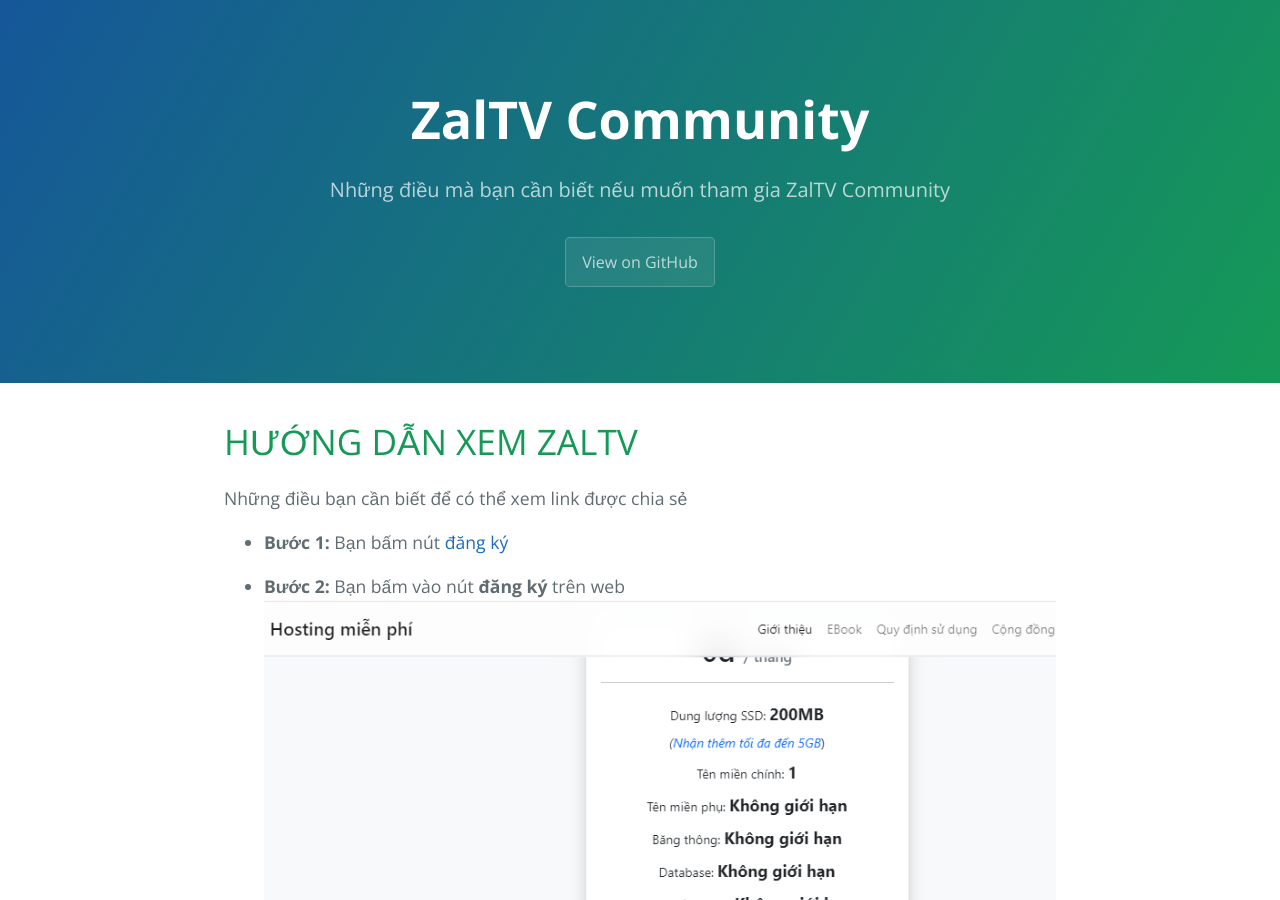
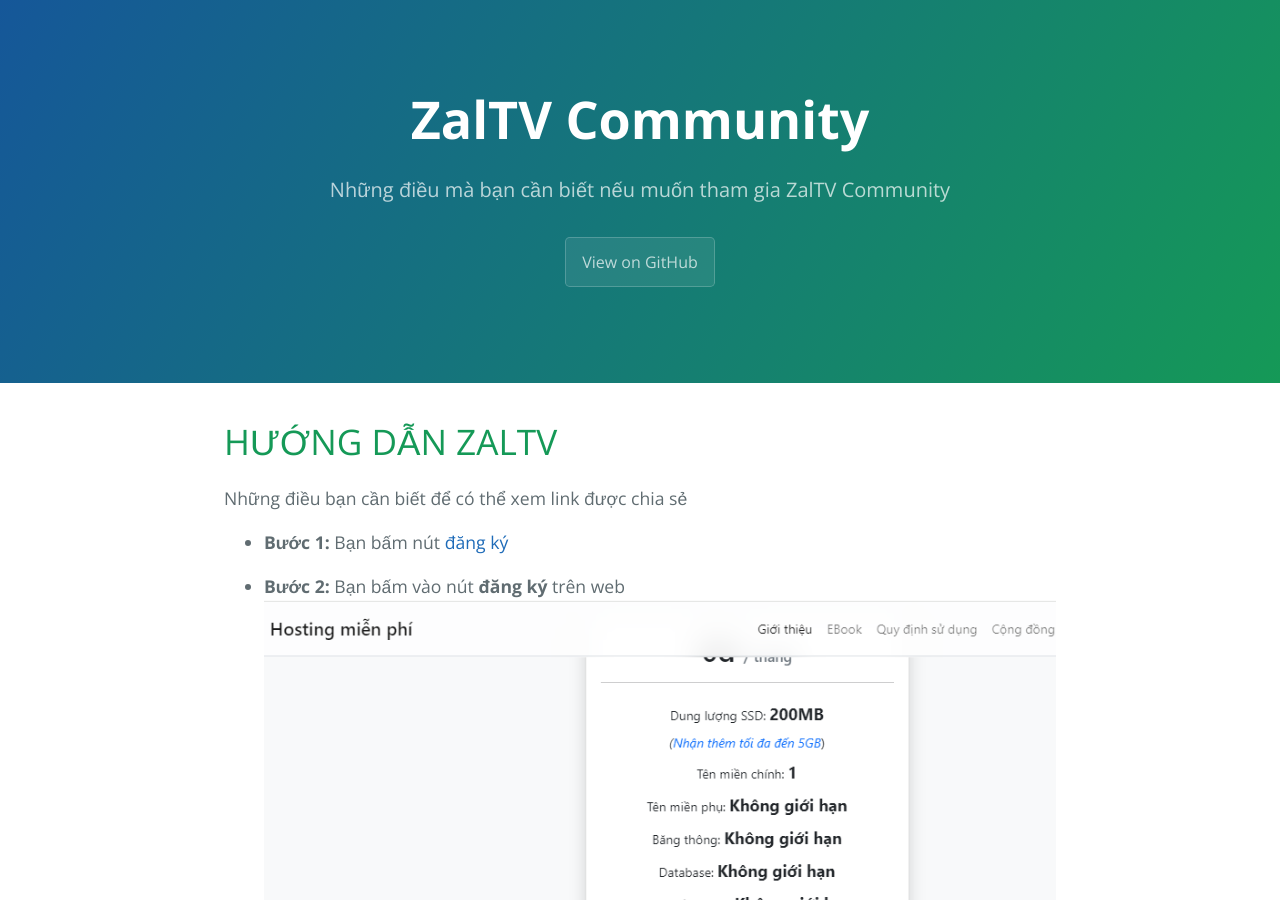
Before and after one commit to huuvinhtv/zaltv, a Jekyll site: the page built from huongdan.md, in a window 1280 px wide and 900 px high. Built offline with Jekyll 4.4.1, drawn with Linux system fonts in a browser that asks for light colours; our own code applies the rules of GitHub Pages for plain Markdown files.

Commit message:
Update huongdan.md

```diff
--- a/huongdan.md
+++ b/huongdan.md
@@ -1,4 +1,4 @@
-# HƯỚNG DẪN XEM ZALTV
+# HƯỚNG DẪN ZALTV
 
 Những điều bạn cần biết để có thể xem link được chia sẻ
 
```
